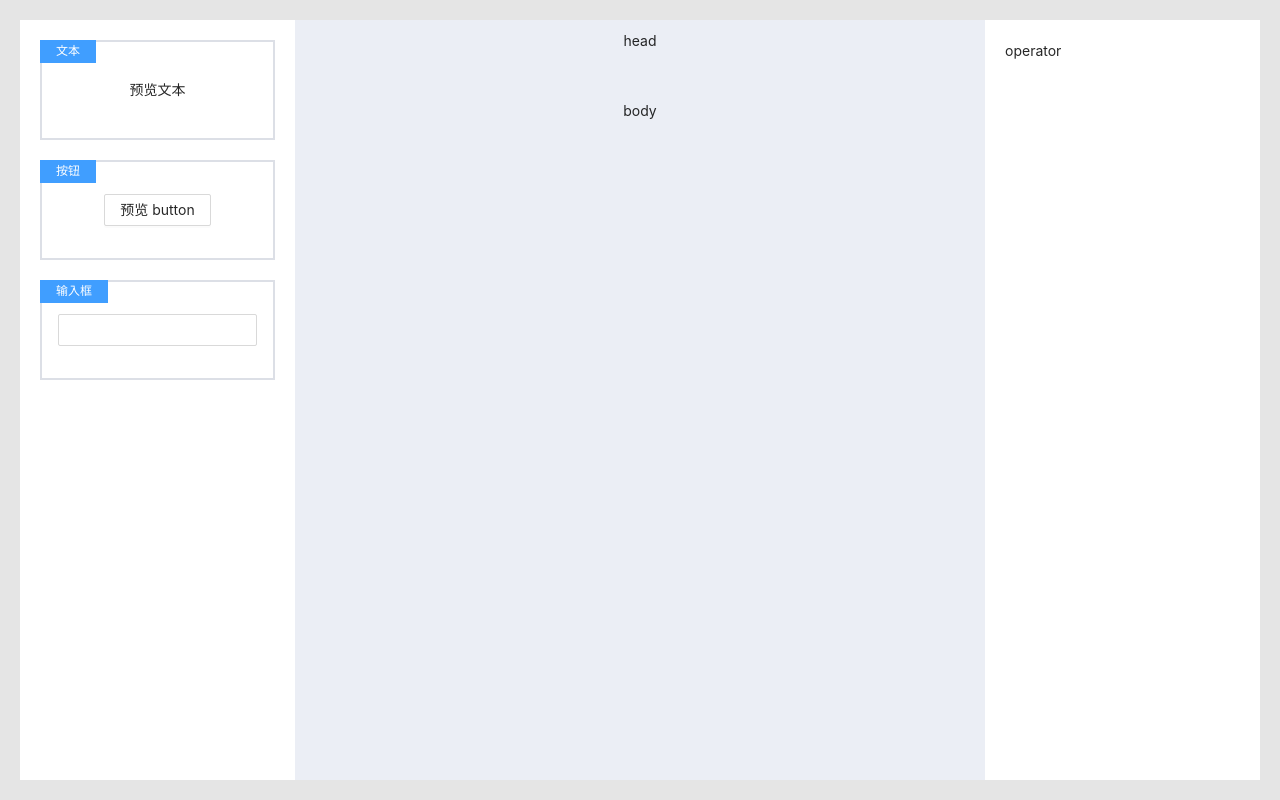
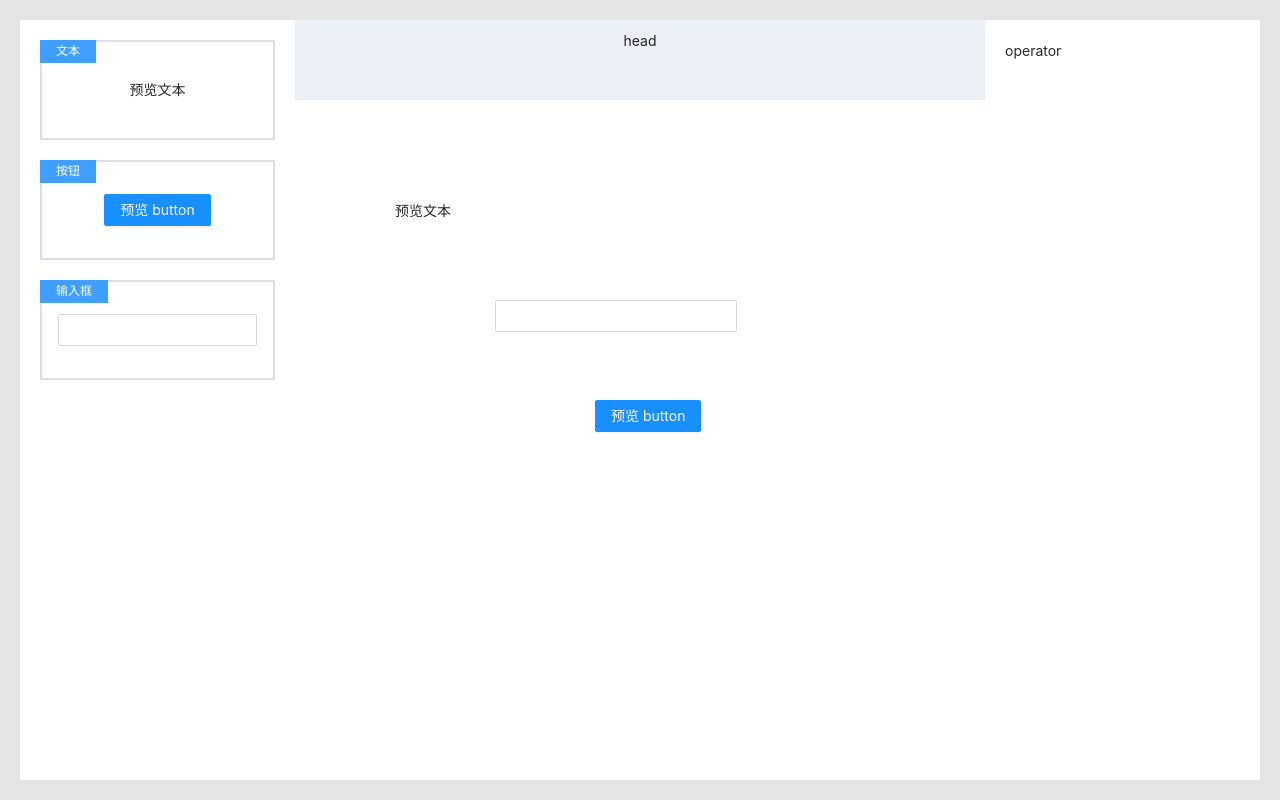
Before and after one commit to polaris-hike/react-visual-editor, a React (Vite) app: page / in a window 1280 px wide. Built offline with nearby package versions, Linux system fonts and the light colour scheme.

Commit message:
feat(container): add container block

```diff
--- a/src/App.tsx
+++ b/src/App.tsx
@@ -53,7 +53,23 @@ function App() {
       width: 700,
       height: 1000
     },
-    blocks: []
+    blocks: [
+      {
+        componentKey: 'text',
+        left: 100,
+        top: 100
+      },
+      {
+        componentKey: 'input',
+        left: 200,
+        top: 200
+      },
+      {
+        componentKey: 'button',
+        left: 300,
+        top: 300
+      },
+    ]
   })
 
 
--- /dev/null
+++ b/src/packages/ReactVisualBlock.tsx
@@ -0,0 +1,22 @@
+import { useMemo } from 'react'
+import './ReactVisualEditor.scss'
+import { ReactVisualConfig, ReactVisualEditorBlock } from './ReactVisualEditor.utils'
+
+export const ReactVisualBlock: React.FC<{
+    block: ReactVisualEditorBlock,
+    config: ReactVisualConfig
+}> = (props) => {
+    const { config,block } = props;
+    const component = config.componentMap[block.componentKey]
+    const blockStyle = useMemo(() => {
+        return {
+            left: `${block.left}px`,
+            top: `${block.top}px`,
+        }
+    },[block.left,block.top])
+    return (
+        <div className='react-visual-editor-block' style={blockStyle}>
+            {component.preview()}
+        </div>
+    )
+}
--- a/src/packages/ReactVisualEditor.scss
+++ b/src/packages/ReactVisualEditor.scss
@@ -124,6 +124,7 @@ $primary: #409EFF;
     overflow-y: auto;
 
     .react-visual-editor-container {
+      background-color: white;
       .react-visual-editor-block {
         &:after {
           content: '';
--- a/src/packages/ReactVisualEditor.tsx
+++ b/src/packages/ReactVisualEditor.tsx
@@ -1,3 +1,5 @@
+import { useMemo } from 'react';
+import { ReactVisualBlock } from './ReactVisualBlock';
 import './ReactVisualEditor.scss';
 import { ReactVisualConfig, ReactVisualEditorValue } from './ReactVisualEditor.utils';
 
@@ -6,7 +8,12 @@ const ReactVisualEditor: React.FC<{
     onChange: (val: ReactVisualEditorValue) => void,
     config: ReactVisualConfig
 }> = (props) => {
-    console.log(props)
+    const containerStyle = useMemo(() => {
+        return {
+            height: `${props.value.container.height}px`,
+            width: `${props.value.container.width}px`,
+        }
+    }, [props.value.container.width, props.value.container.height])
     return (
         <div className="react-visual-editor">
             <section className="react-visual-editor-menu">
@@ -26,7 +33,15 @@ const ReactVisualEditor: React.FC<{
             </section>
             <section className="react-visual-editor-head">head</section>
             <section className="react-visual-editor-operator">operator</section>
-            <section className="react-visual-editor-body">body</section>
+            <section className="react-visual-editor-body">
+                <div className='react-visual-editor-container' style={containerStyle}>
+                    {
+                        props.value.blocks.map((block, index) => (
+                            <ReactVisualBlock key={index} block={block} config={props.config}/>
+                        ))
+                    }
+                </div>
+            </section>
         </div>
     )
 }
--- a/src/visual.config.tsx
+++ b/src/visual.config.tsx
@@ -12,8 +12,8 @@ visualConfig.registryComponent('text',{
 
 visualConfig.registryComponent('button',{
     name: '按钮',
-    preview: ()=> <Button>预览 button</Button>,
-    render: () => <Button>render button</Button>
+    preview: ()=> <Button type='primary'>预览 button</Button>,
+    render: () => <Button type='primary'>render button</Button>
 })
 
 visualConfig.registryComponent('input',{
```
